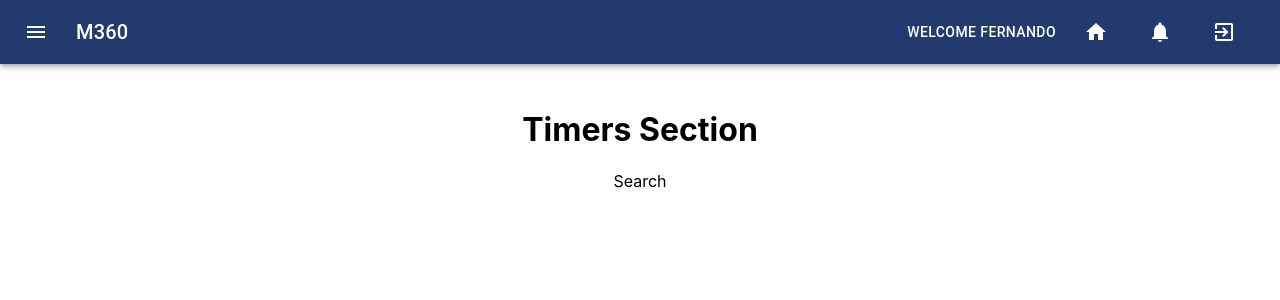
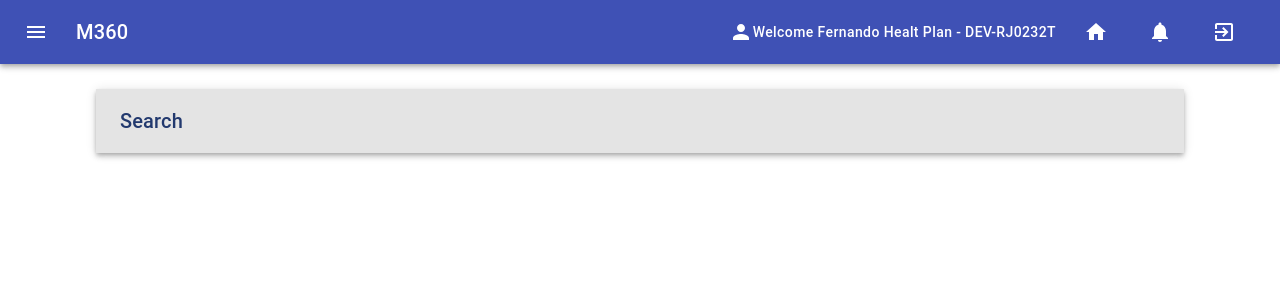
Before and after one commit to fToledo29/ui-dev-challenge, a React (Create React App) app: page / in a window 1280 px wide. Shown: the top 300 px of the page. Built offline with nearby package versions, Linux system fonts and the light colour scheme.

Commit message:
Implementing Timers and Nav components

```diff
--- a/src/components/nav/nav.component.js
+++ b/src/components/nav/nav.component.js
@@ -16,11 +16,12 @@ import HomeIcon from '@material-ui/icons/Home';
 import ExitToAppIcon from '@material-ui/icons/ExitToApp';
 import PersonIcon from '@material-ui/icons/Person';
 
-
-
+/**
+ * Setting up custom styles
+ */
 const useStyles = makeStyles((theme) => ({
 	root: {
-		flexGrow: 1,
+		flexGrow: 1
 	},
 	menuButton: {
 		marginRight: theme.spacing(2),
@@ -28,12 +29,17 @@ const useStyles = makeStyles((theme) => ({
 	title: {
 		flexGrow: 1,
 	},
+	text: {
+		textTransform: 'initial'
+	}
 }));
 
+/**
+ * Sets Appbar theme
+ */
 const theme = createMuiTheme({
 	palette: {
 		primary: {
-			// light: will be calculated from palette.primary.main,
 			main: '#233A6F',
 		},
 		secondary: {
@@ -42,6 +48,9 @@ const theme = createMuiTheme({
 	},
 });
 
+/**
+ * Renders Navegation bar
+ */
 export default function Navbar() {
 	const classes = useStyles();
 	return (
@@ -59,8 +68,9 @@ export default function Navbar() {
 						<Typography variant="h6" className={classes.title}>
 							M360
 						</Typography>
-						<Button color="inherit">
-							Welcome Fernando
+						<Button color="inherit" className={classes.text}>
+							<PersonIcon />
+							Welcome Fernando Healt Plan - DEV-RJ0232T
 						</Button>
 						<Button color="inherit">
 							<HomeIcon />
--- a/src/components/timers/timers.component.css
+++ b/src/components/timers/timers.component.css
@@ -1,7 +1,6 @@
 .timers-container {
-    width: 70vw;
+    width: 85vw;
     height: 90vh;
-    text-align: center;
     margin-left: auto;
     margin-right: auto;
     padding: 25px;
--- a/src/components/timers/timers.component.js
+++ b/src/components/timers/timers.component.js
@@ -1,11 +1,43 @@
 import React from 'react';
 import './timers.component.css'
+import AppBar from '@material-ui/core/AppBar';
+import Toolbar from '@material-ui/core/Toolbar';
+import Typography from '@material-ui/core/Typography';
+import { makeStyles } from '@material-ui/core/styles';
 
-export default function timers() {
+/**
+ * Customize Appbar and Typography styles.
+ */
+const useStyles = makeStyles((theme) => ({
+    root: {
+      flexGrow: 1
+    },
+    menuButton: {
+      marginRight: theme.spacing(2),
+    },
+    title: {
+      flexGrow: 1,
+      color: '#22396E'
+    },
+    bar: {
+        backgroundColor: '#E4E4E4'
+    }
+  }));
+
+  /**
+   * Renders Times section
+   */
+export default function Timers() {
+    const classes = useStyles();
     return (
         <div className="timers-container">
-            <h1>Timers Section</h1>
-            <div>Search</div>
+            <AppBar position="static" className={classes.bar}>
+                <Toolbar>
+                    <Typography variant="h6" className={classes.title}>
+                        Search
+                    </Typography>
+                </Toolbar>
+            </AppBar>
         </div>
     )
 }
```
